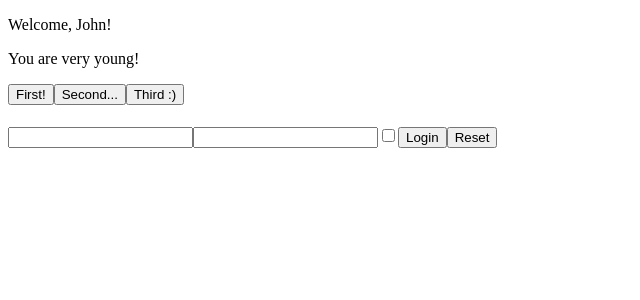
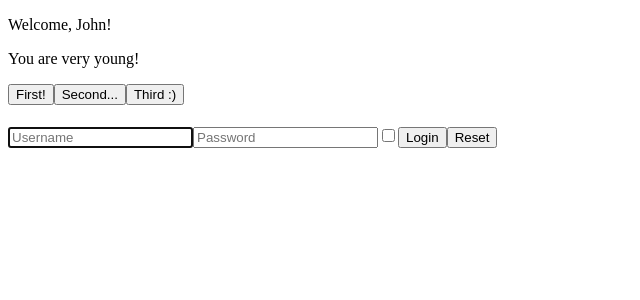
Before and after one commit to hawkydawky/react-exercises, a React (Create React App) app: page / in a window 1280 px wide. Shown: the top 300 px of the page, without its empty margins (0-640 px from the left). Built offline with nearby package versions, Linux system fonts and the light colour scheme.

Commit message:
forms-06

```diff
--- a/src/UncontrolledLogin.js
+++ b/src/UncontrolledLogin.js
@@ -12,8 +12,8 @@
         return (
             <div>
                 <form onSubmit={this.formSubmit}>
-                    <input type="text" name="username"/>
-                    <input type="password" name="password"/>
+                    <input type="text" name="username" autoFocus="true" placeholder="Username"/>
+                    <input type="password" name="password" placeholder="Password"/>
                     <input type="checkbox" name="isChecked"/>
                     <button type="submit">Login</button>
                     <button type="reset">Reset</button>
```
